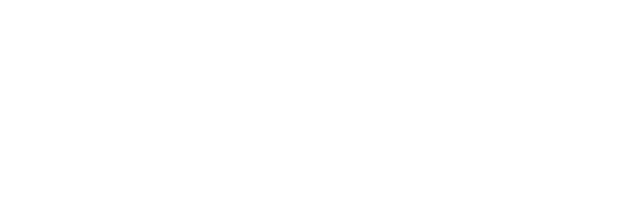
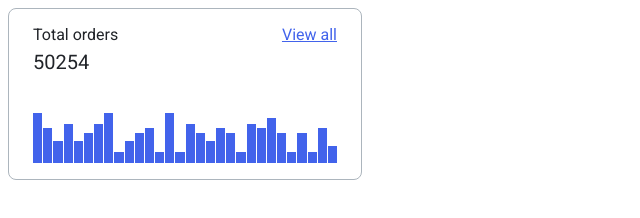
Before and after one commit to js-tasks-ru/htmlcss-20220120_alexander-kuimov, a website: page 04-lection2/01-histogram/index.html in a window 1280 px wide. Shown: the whole page, without its empty margins (0-640 px from the left). Drawn offline with Linux system fonts and the light colour scheme.

Commit message:
Add homework 4-1

```diff
--- a/04-lection2/01-histogram/histogram.css
+++ b/04-lection2/01-histogram/histogram.css
@@ -0,0 +1,51 @@
+.histogram {
+    display: flex;
+    flex-wrap: wrap;
+    padding: 16px 24px;
+    max-width: 354px;
+    background-color: var(--white);
+    border: 1px solid var(--grey-3);
+    box-sizing: border-box;
+    border-radius: 8px;
+}
+
+.histogram__header {
+    display: flex;
+    width: 100%;
+    justify-content: space-between;
+}
+
+.histogram__header-title {
+    font-size: 16px;
+    font-weight: 400;
+    color: var(--black);
+    margin: 0;
+}
+
+.histogram__header-subtitle {
+    display: flex;
+    font-size: 20px;
+    font-weight: 400;
+    color: var(--black);
+    margin: 6px 0 0;
+}
+
+.histogram__header-link {
+    font-size: 16px;
+    font-weight: 400;
+    color: var(--dark-blue);
+}
+
+.histogram__content {
+    display: flex;
+    width: 100%;
+    margin: 39px 0 0;
+    align-items: baseline;
+    justify-content: space-between;
+    gap: 1px;
+}
+
+.histogram__content-chart {
+    flex: 1 1 9px;
+    background-color: var(--dark-blue);
+}
--- a/04-lection2/01-histogram/index.html
+++ b/04-lection2/01-histogram/index.html
@@ -6,6 +6,46 @@
         <link rel="stylesheet" href="./histogram.css">
     </head>
     <body>
-
+        <div class="histogram">
+            <div class="histogram__header">
+                <h3 class="histogram__header-title">
+                    Total orders
+                    <span class="histogram__header-subtitle">50254</span>
+                </h3>
+                <a href="" class="histogram__header-link">View all</a>
+            </div>
+            <div class="histogram__content">
+                <div class="histogram__content-chart" style="height:50px"></div>
+                <div class="histogram__content-chart" style="height:35px"></div>
+                <div class="histogram__content-chart" style="height:22px"></div>
+                <div class="histogram__content-chart" style="height:39px"></div>
+                <div class="histogram__content-chart" style="height:22px"></div>
+                <div class="histogram__content-chart" style="height:30px"></div>
+                <div class="histogram__content-chart" style="height:39px"></div>
+                <div class="histogram__content-chart" style="height:50px"></div>
+                <div class="histogram__content-chart" style="height:11px"></div>
+                <div class="histogram__content-chart" style="height:22px"></div>
+                <div class="histogram__content-chart" style="height:30px"></div>
+                <div class="histogram__content-chart" style="height:35px"></div>
+                <div class="histogram__content-chart" style="height:11px"></div>
+                <div class="histogram__content-chart" style="height:50px"></div>
+                <div class="histogram__content-chart" style="height:11px"></div>
+                <div class="histogram__content-chart" style="height:39px"></div>
+                <div class="histogram__content-chart" style="height:30px"></div>
+                <div class="histogram__content-chart" style="height:22px"></div>
+                <div class="histogram__content-chart" style="height:35px"></div>
+                <div class="histogram__content-chart" style="height:30px"></div>
+                <div class="histogram__content-chart" style="height:11px"></div>
+                <div class="histogram__content-chart" style="height:39px"></div>
+                <div class="histogram__content-chart" style="height:35px"></div>
+                <div class="histogram__content-chart" style="height:45px"></div>
+                <div class="histogram__content-chart" style="height:30px"></div>
+                <div class="histogram__content-chart" style="height:11px"></div>
+                <div class="histogram__content-chart" style="height:30px"></div>
+                <div class="histogram__content-chart" style="height:11px"></div>
+                <div class="histogram__content-chart" style="height:35px"></div>
+                <div class="histogram__content-chart" style="height:17px"></div>
+            </div>
+        </div>
     </body>
 </html>
```
